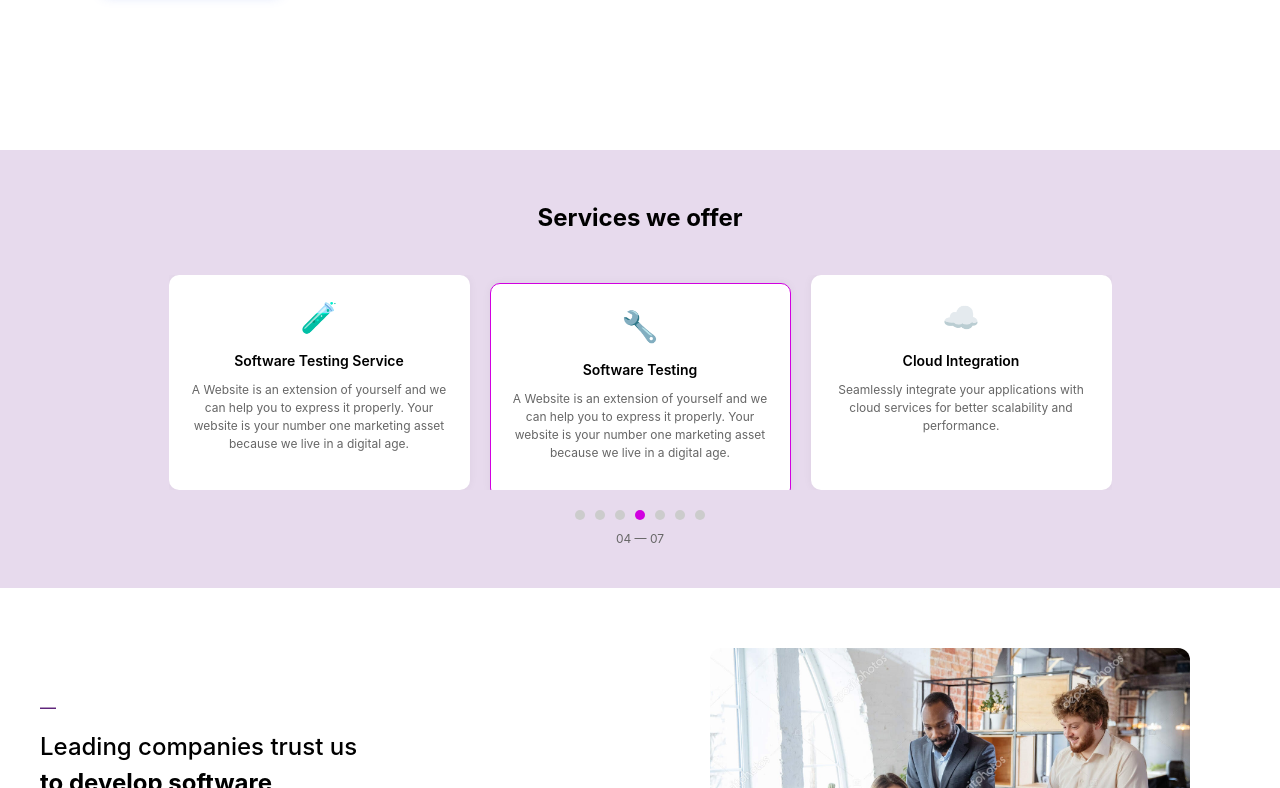
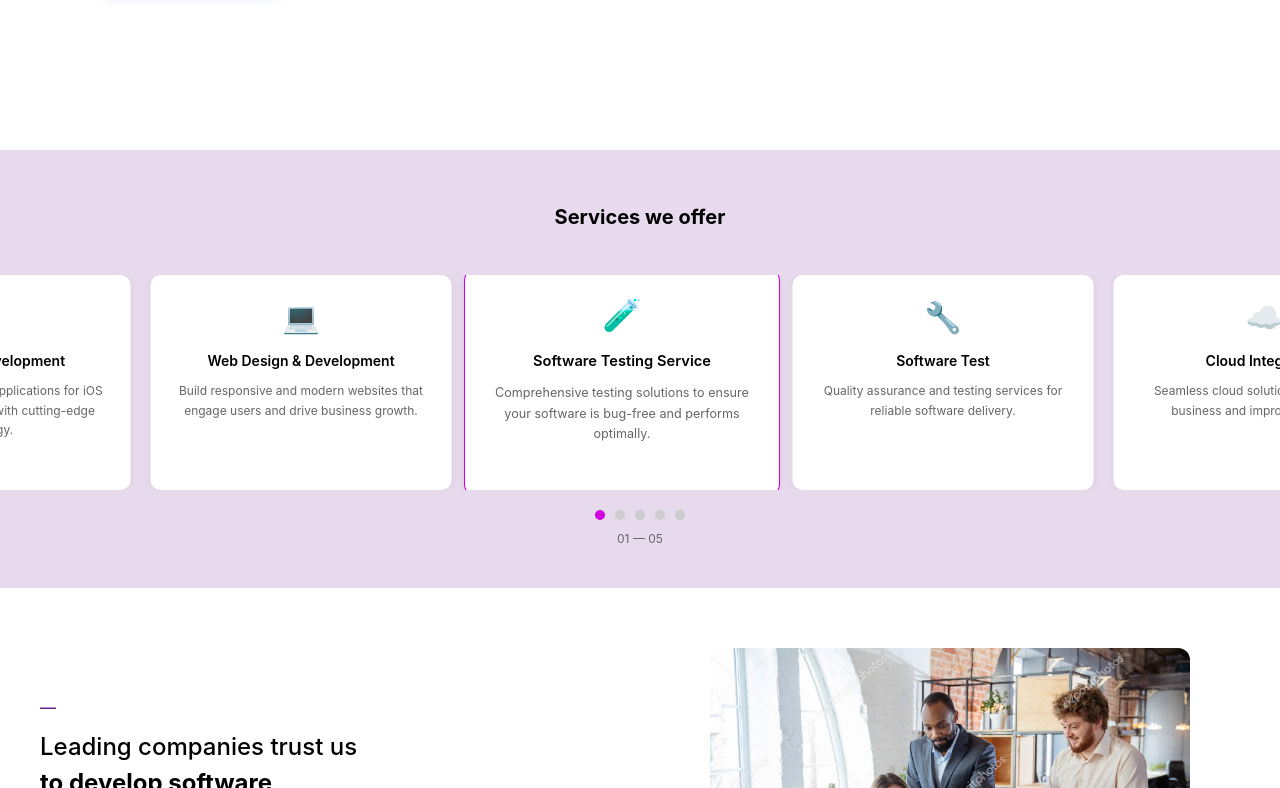
Before and after one commit to Abu-BakarYasir/my-next-app, a Next.js app: page / in a window 1280 px wide. Shown: the part 610-1398 px from the top of the page. Built offline with nearby package versions, Linux system fonts and the light colour scheme.

Commit message:
WIP: update ServicesBlock

```diff
--- a/components/ServicesBlock.tsx
+++ b/components/ServicesBlock.tsx
@@ -1,91 +1,113 @@
-'use client';
-import React, { useState } from 'react';
+"use client"
+import type React from "react"
+import { useEffect, useRef, useState } from "react"
 
 const services = [
   {
-    title: 'Mobile App Development',
-    description:
-      'A Website is an extension of yourself and we can help you to express it properly. Your website is your number one marketing asset because we live in a digital age.',
-    icon: '📱',
+    title: "Mobile App Development",
+    description: "Create stunning mobile applications for iOS and Android platforms with cutting-edge technology.",
+    icon: "📱",
   },
   {
-    title: 'Web Design & Development',
-    description:
-      'A Website is an extension of yourself and we can help you to express it properly. Your website is your number one marketing asset because we live in a digital age.',
-    icon: '💻',
+    title: "Web Design & Development",
+    description: "Build responsive and modern websites that engage users and drive business growth.",
+    icon: "💻",
   },
   {
-    title: 'Software Testing Service',
-    description:
-      'A Website is an extension of yourself and we can help you to express it properly. Your website is your number one marketing asset because we live in a digital age.',
-    icon: '🧪',
+    title: "Software Testing Service",
+    description: "Comprehensive testing solutions to ensure your software is bug-free and performs optimally.",
+    icon: "🧪",
   },
   {
-    title: 'Software Testing',
-    description:
-      'A Website is an extension of yourself and we can help you to express it properly. Your website is your number one marketing asset because we live in a digital age.',
-    icon: '🔧',
+    title: "Software Test",
+    description: "Quality assurance and testing services for reliable software delivery.",
+    icon: "🔧",
   },
   {
-    title: 'Cloud Integration',
-    description:
-      'Seamlessly integrate your applications with cloud services for better scalability and performance.',
-    icon: '☁️',
+    title: "Cloud Integration",
+    description: "Seamless cloud solutions to scale your business and improve efficiency.",
+    icon: "☁️",
   },
-  {
-    title: 'UI/UX Design',
-    description:
-      'Create intuitive and delightful user experiences with our design-first approach to product development.',
-    icon: '🎨',
-  },
-  {
-    title: 'Digital Marketing',
-    description:
-      'Boost your business online with our strategic digital marketing and SEO services.',
-    icon: '📈',
-  },
-];
+]
+
+const cardWidth = 301
+const gap = 20
+const totalCardWidth = cardWidth + gap
+const visibleCards = 3
+const containerVisibleWidth = cardWidth * visibleCards + gap * (visibleCards - 1) + cardWidth
 
 const ServicesBlock: React.FC = () => {
-  const [currentIndex, setCurrentIndex] = useState(3); // center on 4th item initially
+  const [currentIndex, setCurrentIndex] = useState(services.length) // Start at first real card
+  const [transitionEnabled, setTransitionEnabled] = useState(true)
+  const wrapperRef = useRef<HTMLDivElement>(null)
 
-  const cardWidth = 301;
-  const gap = 20;
-  const totalCardWidth = cardWidth + gap;
-  const visibleCards = 3;
-  const containerVisibleWidth = totalCardWidth * visibleCards - gap;
+  // Clone services at both ends for infinite scroll
+  const extendedServices = [...services.slice(-visibleCards), ...services, ...services.slice(0, visibleCards)]
 
-  const translateX = `calc(${containerVisibleWidth / 2}px - ${
-    cardWidth / 2 + currentIndex * totalCardWidth
-  }px)`;
+  // Handle dot click navigation
+  const handleDotClick = (i: number) => {
+    setCurrentIndex(i + services.length) // offset for clones
+  }
+
+  // Handle arrow navigation
+  const handlePrevious = () => {
+    setCurrentIndex((prevIndex) => prevIndex - 1)
+  }
+
+  const handleNext = () => {
+    setCurrentIndex((prevIndex) => prevIndex + 1)
+  }
+
+  // Handle infinite loop reset
+  const handleTransitionEnd = () => {
+    if (currentIndex >= services.length * 2) {
+      setTransitionEnabled(false)
+      setCurrentIndex(services.length)
+    } else if (currentIndex < services.length) {
+      setTransitionEnabled(false)
+      setCurrentIndex(services.length + services.length - 1)
+    }
+  }
+
+  // Restore transition after snap
+  useEffect(() => {
+    if (!transitionEnabled) {
+      const timer = setTimeout(() => {
+        setTransitionEnabled(true)
+      }, 20)
+      return () => clearTimeout(timer)
+    }
+  }, [transitionEnabled])
+
+  const translateX = `calc(${containerVisibleWidth / 2}px - ${cardWidth / 2 + currentIndex * totalCardWidth}px)`
 
   return (
-    <div className="bg-[#E7DAED] font-[Inter,sans-serif] py-[40px] text-center">
-      <h2 className="text-[24px] font-bold mb-[30px] leading-[55px]">Services we offer</h2>
+    <div className="bg-[#E7DAED] font-[Inter,sans-serif] py-[40px] text-center overflow-hidden">
+      <h2 className="text-[20px] font-bold mb-[30px] leading-[55px]">Services we offer</h2>
 
-      <div
-        className="overflow-hidden mx-auto"
-        style={{ width: `${containerVisibleWidth}px` }}
-      >
+      <div className="relative overflow-hidden w-full">
+
+        {/* Next Arrow */}
         <div
-          className="flex transition-transform ease-in-out duration-500 gap-[20px]"
+          ref={wrapperRef}
+          className="flex gap-[20px]"
           style={{
             transform: `translateX(${translateX})`,
-            width: `${services.length * totalCardWidth}px`,
+            width: `${extendedServices.length * totalCardWidth}px`,
+            transition: transitionEnabled ? "transform 0.5s ease-in-out" : "none",
           }}
+          onTransitionEnd={handleTransitionEnd}
         >
-          {services.map((service, index) => (
+          {extendedServices.map((service, index) => (
             <div
               key={index}
               className={`w-[301px] h-[215px] p-[20px] bg-white rounded-[10px] shadow-[0_0_10px_rgba(0,0,0,0.05)] flex-shrink-0 transition-transform duration-300 ${
-                index === currentIndex
-                  ? 'border border-[#D100E0] translate-y-2'
-                  : ''
+                index === currentIndex ? "border border-[#D100E0] scale-105" : ""
               }`}
             >
               <div className="text-[30px] mb-[10px]">{service.icon}</div>
-              <h3 className="text-[14px] font-semibold">{service.title}</h3>
-              <p className="text-[12px] mt-[10px] text-[#666]">{service.description}</p>
+              <h3 className="text-[14px] font-semibold mb-[10px]">{service.title}</h3>
+              <p className="text-[12px] text-[#666] leading-relaxed">{service.description}</p>
             </div>
           ))}
         </div>
@@ -96,20 +118,21 @@
         {services.map((_, i) => (
           <button
             key={i}
-            onClick={() => setCurrentIndex(i)}
-            className={`w-[10px] h-[10px] rounded-full mx-[5px] border-none cursor-pointer ${
-              i === currentIndex ? 'bg-[#D100E0]' : 'bg-[#ccc]'
+            onClick={() => handleDotClick(i)}
+            className={`w-[10px] h-[10px] rounded-full mx-[5px] border-none cursor-pointer transition-colors duration-300 ${
+              currentIndex % services.length === i ? "bg-[#D100E0]" : "bg-[#ccc]"
             }`}
+            aria-label={`Go to slide ${i + 1}`}
           />
         ))}
       </div>
 
       {/* Slide Count */}
       <div className="mt-[10px] text-[12px] text-[#666]">
-        0{currentIndex + 1} — 07
+        0{(currentIndex % services.length) + 1} — 0{services.length}
       </div>
     </div>
-  );
-};
+  )
+}
 
-export default ServicesBlock;
+export default ServicesBlock
```
